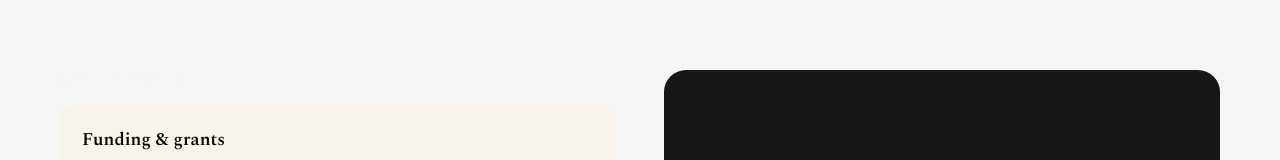
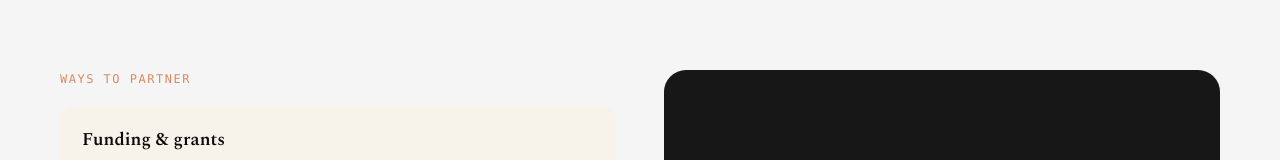
Before and after one commit to Davcid1572/mwcdafrica, a Next.js app: page /partners in a window 1280 px wide. Shown: the part 781-941 px from the top of the page. Built offline with nearby package versions, Linux system fonts and the light colour scheme.

Commit message:
fix: update text color for "Ways to partner" in PartnershipOpportunities component

```diff
--- a/src/components/sections/partners/PartnershipOpportunities.tsx
+++ b/src/components/sections/partners/PartnershipOpportunities.tsx
@@ -20,7 +20,7 @@ export function PartnershipOpportunities() {
     <section aria-label="Ways to partner" className="bg-muted">
       <div className="max-w-[1240px] mx-auto px-5 sm:px-10 py-14 sm:py-20 flex flex-wrap gap-8 sm:gap-12">
         <div className="flex-1 min-w-[280px]">
-          <p className="font-mono text-[12px] tracking-[1.5px] uppercase text-accent mb-4.5">
+          <p className="font-mono text-[12px] tracking-[1.5px] uppercase text-accent-light mb-4.5">
             Ways to partner
           </p>
           <div className="flex flex-col gap-3.5">
```
